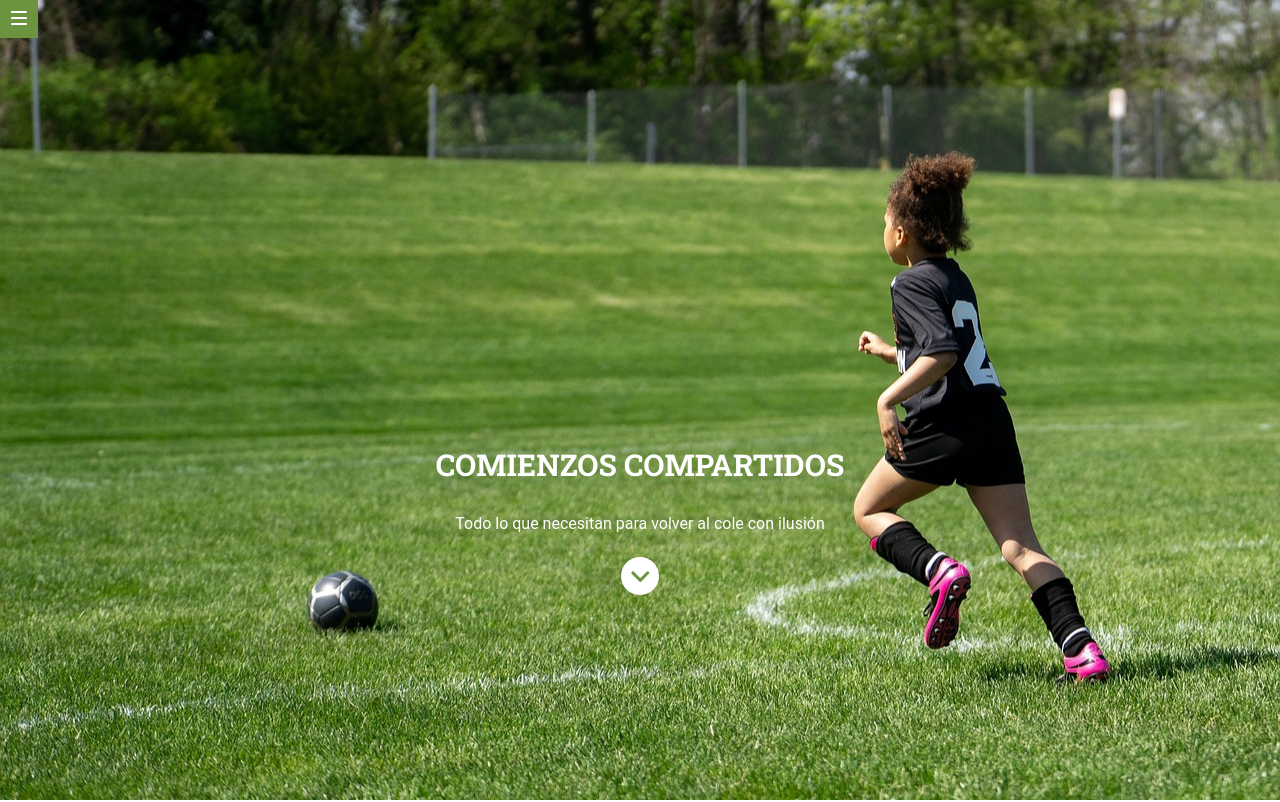
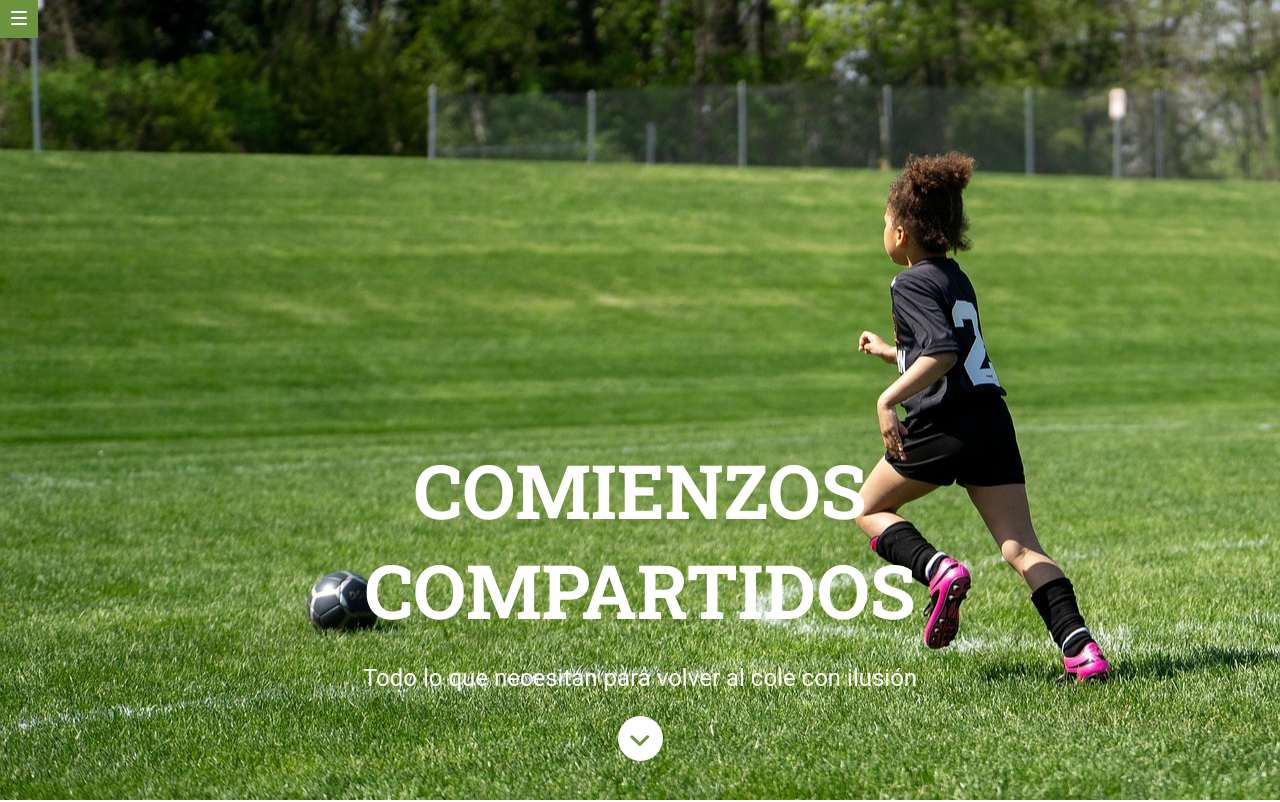
Before and after one commit to Adalab/modulo-1-evaluacion-final-elialcodes, a website built with Vite: page src/index.html in a window 1280 px wide. Shown: the top 802 px of the page. Built offline with nearby package versions, Linux system fonts and the light colour scheme.

Commit message:
media querie header-hero

```diff
--- a/src/partials/header-hero.html
+++ b/src/partials/header-hero.html
@@ -3,7 +3,7 @@
     <a href="https://www.adalab.es"><img src="/images/ico-menu.svg" alt="icono-menu" /></a>
   </div>
   <div class="header__content">
-    <h1>COMIENZOS COMPARTIDOS</h1>
+    <h1>COMIENZOS <br />COMPARTIDOS</h1>
     <p>Todo lo que necesitan para volver al cole con ilusión</p>
     <div class="header__content--arrow">
       <img src="images/ico-scroll-down.svg" alt="" />
--- a/src/scss/layout/_header-hero.scss
+++ b/src/scss/layout/_header-hero.scss
@@ -28,6 +28,10 @@
       font-family: $title;
       font-size: 30px;
       line-height: 50px;
+      @media (min-width: 768px) {
+        font-size: 75px;
+        line-height: 100px;
+      }
     }
 
     p {
@@ -35,6 +39,10 @@
       font-size: 16px;
       line-height: 19px;
       padding: 0px 58px 0px 58px;
+      @media (min-width: 768px) {
+        font-size: 24px;
+        line-height: 28px;
+      }
     }
 
     &--arrow {
@@ -45,10 +53,18 @@
       background-color: $white;
       text-align: center;
       padding-top: 12px;
+      @media (min-width: 768px) {
+        width: 45px;
+        height: 45px;
+      }
 
       img {
         width: 50%;
         color: $dark-green;
+        @media (min-width: 768px) {
+          width: 20px;
+          padding-top: 7px;
+        }
       }
     }
   }
```
